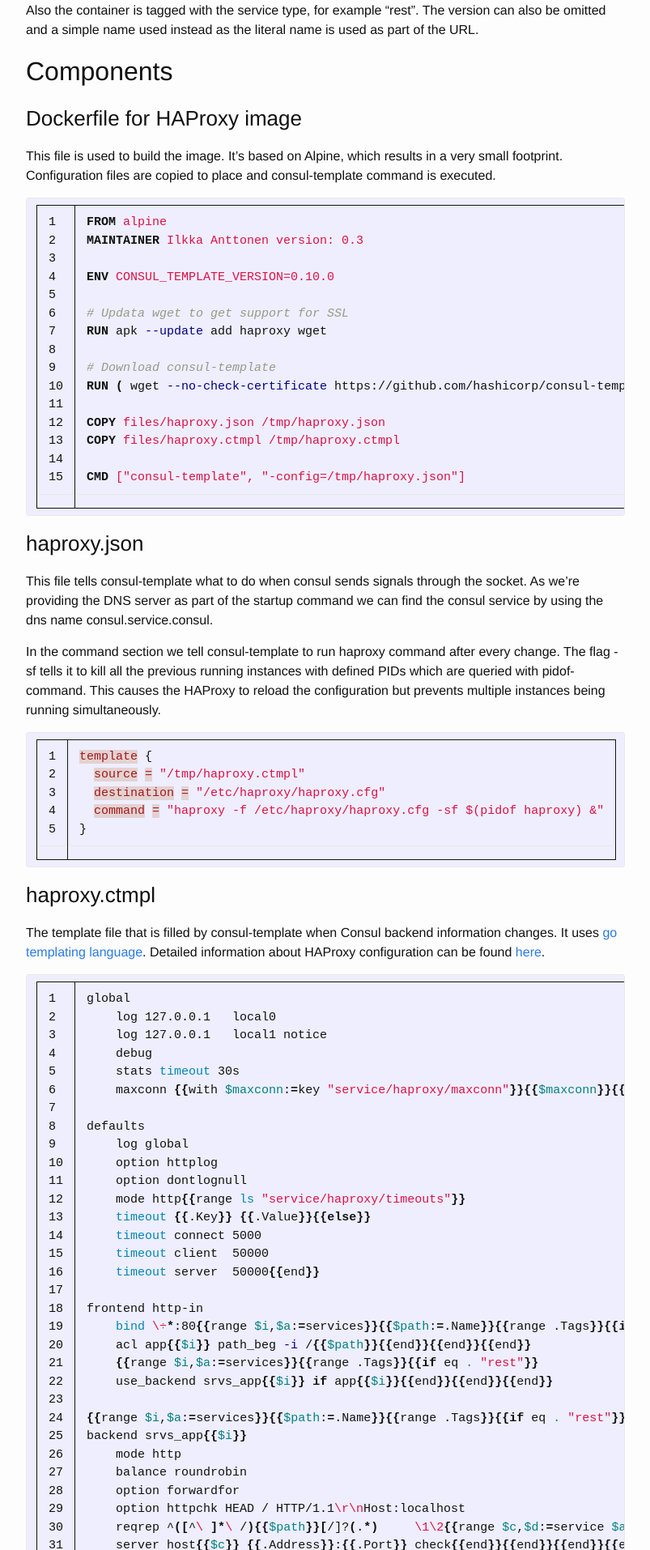
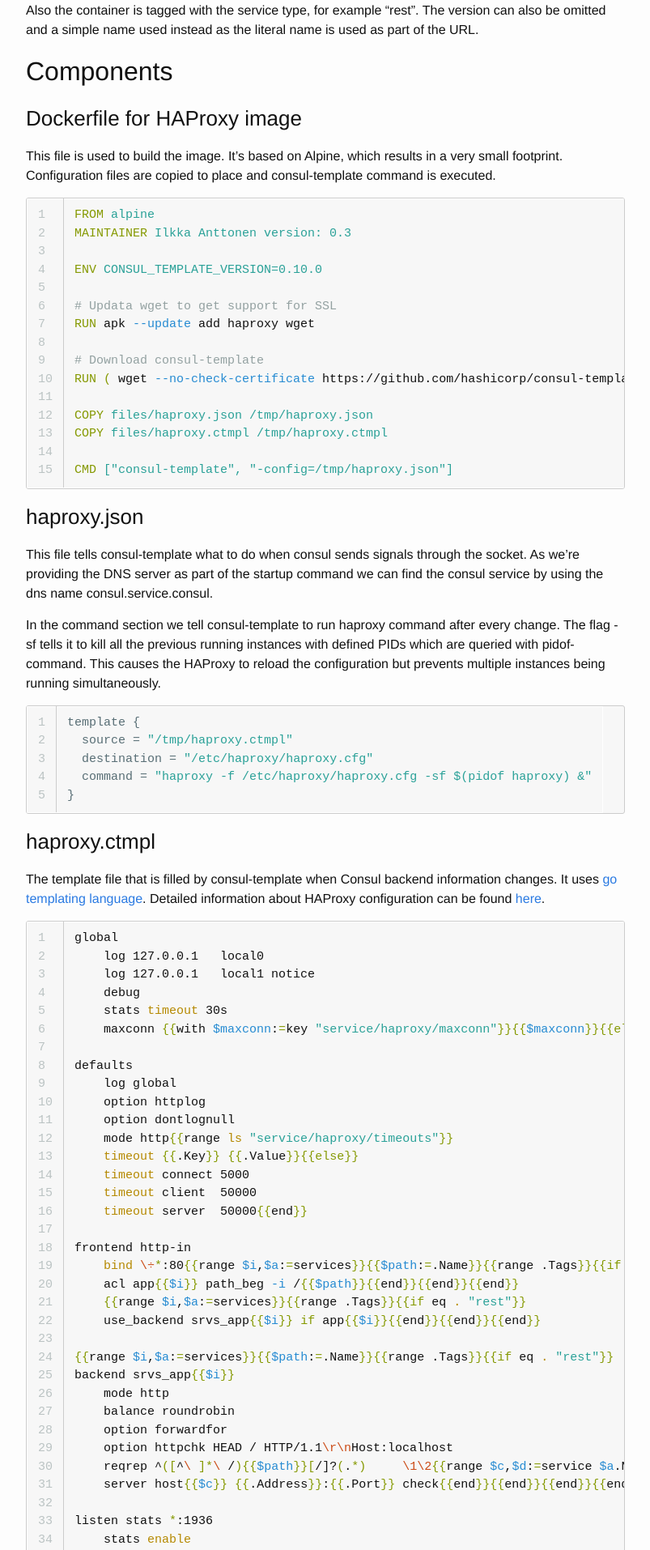
Before and after one commit to SirIle/sirile.github.io, a Jekyll site: the page built from _posts/2015-05-18-using-haproxy-and-consul-for-dynamic-service-discovery-on-docker.markdown, in a window 1280 px wide. Shown: the part 1801-3715 px from the top of the page at 81% size, without its empty margins (238-1041 px from the left). Built offline with Jekyll 4.4.1, drawn with Linux system fonts in a browser that asks for light colours; nearby versions of some CDN libraries.

Commit message:
Changed the highlight-styles and added better linenumbers

```diff
--- a/_config.yml
+++ b/_config.yml
@@ -17,3 +17,5 @@ markdown: kramdown
 highlighter: rouge
 #future: true
 timezone: Europe/Helsinki
+#sass:
+#  style: compressed
--- a/_posts/2015-05-18-using-haproxy-and-consul-for-dynamic-service-discovery-on-docker.markdown
+++ b/_posts/2015-05-18-using-haproxy-and-consul-for-dynamic-service-discovery-on-docker.markdown
@@ -67,6 +67,7 @@ When a container offering a service is started, it is named along with a version
 
 This file is used to build the image. It's based on Alpine, which results in a very small footprint. Configuration files are copied to place and consul-template command is executed.
 
+<figure class="lineno-container">
 {% highlight dockerfile linenos %}
 FROM alpine
 MAINTAINER Ilkka Anttonen version: 0.3
@@ -84,6 +85,7 @@ COPY files/haproxy.ctmpl /tmp/haproxy.ctmpl
 
 CMD ["consul-template", "-config=/tmp/haproxy.json"]
 {% endhighlight %}
+</figure>
 
 ### haproxy.json
 
@@ -91,6 +93,7 @@ This file tells consul-template what to do when consul sends signals through the
 
 In the command section we tell consul-template to run haproxy command after every change. The flag -sf tells it to kill all the previous running instances with defined PIDs which are queried with pidof-command. This causes the HAProxy to reload the configuration but prevents multiple instances being running simultaneously.
 
+<figure class="lineno-container">
 {% highlight json linenos %}
 template {
   source = "/tmp/haproxy.ctmpl"
@@ -98,11 +101,13 @@ template {
   command = "haproxy -f /etc/haproxy/haproxy.cfg -sf $(pidof haproxy) &"
 }
 {% endhighlight %}
+</figure>
 
 ### haproxy.ctmpl
 
 The template file that is filled by consul-template when Consul backend information changes. It uses [go templating language](http://golang.org/pkg/text/template/). Detailed information about HAProxy configuration can be found [here](http://www.haproxy.org/download/1.5/doc/configuration.txt).
 
+<figure class="lineno-container">
 {% highlight bash linenos %}
 {% raw %}
 global
@@ -144,6 +149,7 @@ listen stats *:1936
     stats auth someuser:password
 {% endraw %}
 {% endhighlight %}
+</figure>
 
 The default section has the debug mode set on (line 4). This causes HAProxy to echo all the logging to stdout which is not desired in production, but can be useful in development environment. For more serious use it can be commented out.
 
--- a/_sass/_base.scss
+++ b/_sass/_base.scss
@@ -128,9 +128,9 @@ blockquote {
 pre,
 code {
     font-size: 15px;
-    border: 1px solid $grey-color-light;
+    border: 1px solid #ccc;
     border-radius: 3px;
-    background-color: #eef;
+    background-color: #f7f7f7;
 }
 
 code {
@@ -146,6 +146,7 @@ pre {
         padding-right: 0;
         padding-left: 0;
     }
+
 }
 
 
@@ -202,3 +203,51 @@ pre {
         }
     }
 }
+
+// so that the line numbers are not selectable
+@mixin unselectable() {
+  -webkit-touch-callout: none;
+  -webkit-user-select: none;
+  -khtml-user-select: none;
+  -moz-user-select: none;
+  -ms-user-select: none;
+  user-select: none;
+}
+
+@mixin opacity($opacity) {
+  opacity: $opacity;
+  $opacity-ie: $opacity * 100;
+  filter: alpha(opacity=$opacity-ie); //IE8
+}
+
+// having a lineno-container made it easier to style line number
+// code blocks without impacting normal code blocks
+.lineno-container > figure > pre {
+  padding: 0px;
+    td {
+      border:1px solid #fff;
+    }
+}
+
+.highlight {
+
+  pre.lineno {
+    border: none;
+    @include opacity(0.6);
+  }
+
+  .lineno {
+    @include unselectable();
+  }
+
+  .gutter {
+    border-right: 1px solid #ccc;
+  }
+
+  pre {
+    pre {
+      border: none;
+      margin-bottom: 0px;
+    }
+  }
+}
--- a/_sass/_syntax-highlighting.scss
+++ b/_sass/_syntax-highlighting.scss
@@ -1,112 +1,84 @@
-/**
- * Syntax highlighting styles
+ /* Solarized Light
+ For use with Jekyll and Pygments
+ http://ethanschoonover.com/solarized
+ SOLARIZED HEX      ROLE
+ --------- -------- ------------------------------------------
+ base01    #586e75  body text / default code / primary content
+ base1     #93a1a1  comments / secondary content
+ base3     #fdf6e3  background
+ orange    #cb4b16  constants
+ red       #dc322f  regex, special keywords
+ blue      #268bd2  reserved keywords
+ cyan      #2aa198  strings, numbers
+ green     #859900  operators, other keywords
  */
-.highlight {
 
-    background: #fff;
-    @extend %vertical-rhythm;
-
-    .c     { color: #998; font-style: italic } // Comment
-    .err   { color: #a61717; background-color: #e3d2d2 } // Error
-    .k     { font-weight: bold } // Keyword
-    .o     { font-weight: bold } // Operator
-    .cm    { color: #998; font-style: italic } // Comment.Multiline
-    .cp    { color: #999; font-weight: bold } // Comment.Preproc
-    .c1    { color: #998; font-style: italic } // Comment.Single
-    .cs    { color: #999; font-weight: bold; font-style: italic } // Comment.Special
-    .gd    { color: #000; background-color: #fdd } // Generic.Deleted
-    .gd .x { color: #000; background-color: #faa } // Generic.Deleted.Specific
-    .ge    { font-style: italic } // Generic.Emph
-    .gr    { color: #a00 } // Generic.Error
-    .gh    { color: #999 } // Generic.Heading
-    .gi    { color: #000; background-color: #dfd } // Generic.Inserted
-    .gi .x { color: #000; background-color: #afa } // Generic.Inserted.Specific
-    .go    { color: #888 } // Generic.Output
-    .gp    { color: #555 } // Generic.Prompt
-    .gs    { font-weight: bold } // Generic.Strong
-    .gu    { color: #aaa } // Generic.Subheading
-    .gt    { color: #a00 } // Generic.Traceback
-    .kc    { font-weight: bold } // Keyword.Constant
-    .kd    { font-weight: bold } // Keyword.Declaration
-    .kp    { font-weight: bold } // Keyword.Pseudo
-    .kr    { font-weight: bold } // Keyword.Reserved
-    .kt    { color: #458; font-weight: bold } // Keyword.Type
-    .m     { color: #099 } // Literal.Number
-    .s     { color: #d14 } // Literal.String
-    .na    { color: #008080 } // Name.Attribute
-    .nb    { color: #0086B3 } // Name.Builtin
-    .nc    { color: #458; font-weight: bold } // Name.Class
-    .no    { color: #008080 } // Name.Constant
-    .ni    { color: #800080 } // Name.Entity
-    .ne    { color: #900; font-weight: bold } // Name.Exception
-    .nf    { color: #900; font-weight: bold } // Name.Function
-    .nn    { color: #555 } // Name.Namespace
-    .nt    { color: #000080 } // Name.Tag
-    .nv    { color: #008080 } // Name.Variable
-    .ow    { font-weight: bold } // Operator.Word
-    .w     { color: #bbb } // Text.Whitespace
-    .mf    { color: #099 } // Literal.Number.Float
-    .mh    { color: #099 } // Literal.Number.Hex
-    .mi    { color: #099 } // Literal.Number.Integer
-    .mo    { color: #099 } // Literal.Number.Oct
-    .sb    { color: #d14 } // Literal.String.Backtick
-    .sc    { color: #d14 } // Literal.String.Char
-    .sd    { color: #d14 } // Literal.String.Doc
-    .s2    { color: #d14 } // Literal.String.Double
-    .se    { color: #d14 } // Literal.String.Escape
-    .sh    { color: #d14 } // Literal.String.Heredoc
-    .si    { color: #d14 } // Literal.String.Interpol
-    .sx    { color: #d14 } // Literal.String.Other
-    .sr    { color: #009926 } // Literal.String.Regex
-    .s1    { color: #d14 } // Literal.String.Single
-    .ss    { color: #990073 } // Literal.String.Symbol
-    .bp    { color: #999 } // Name.Builtin.Pseudo
-    .vc    { color: #008080 } // Name.Variable.Class
-    .vg    { color: #008080 } // Name.Variable.Global
-    .vi    { color: #008080 } // Name.Variable.Instance
-    .il    { color: #099 } // Literal.Number.Integer.Long
-
-    // so that the line numbers are not selectable
-    @mixin unselectable() {
-      -webkit-touch-callout: none;
-      -webkit-user-select: none;
-      -khtml-user-select: none;
-      -moz-user-select: none;
-      -ms-user-select: none;
-      user-select: none;
-    }
-    @mixin opacity($opacity) {
-      opacity: $opacity;
-      $opacity-ie: $opacity * 100;
-      filter: alpha(opacity=$opacity-ie); //IE8
-    }
-
-    // having a lineno-container made it easier to style line number
-    // code blocks without impacting normal code blocks
-    .lineno-container > figure > pre {
-      padding: 0px;
-    }
-
-    .highlight {
-      pre.lineno {
-        border: none;
-        @include opacity(0.6);
-      }
-
-      .lineno {
-        @include unselectable();
-      }
-
-      .gutter {
-        border-right: 1px solid #ccc;
-      }
-
-      pre {
-        pre {
-          border: none;
-          margin-bottom: 0px;
-        }
-      }
-    }
-
-}
+.highlight .lineno { color: #93a1a1 } /* Line Numbers */
+.highlight .c { color: #93a1a1 } /* Comment */
+.highlight .err { color: #586e75 } /* Error */
+.highlight .g { color: #586e75 } /* Generic */
+.highlight .k { color: #859900 } /* Keyword */
+.highlight .l { color: #586e75 } /* Literal */
+.highlight .n { color: #586e75 } /* Name */
+.highlight .o { color: #859900 } /* Operator */
+.highlight .x { color: #cb4b16 } /* Other */
+.highlight .p { color: #586e75 } /* Punctuation */
+.highlight .cm { color: #93a1a1 } /* Comment.Multiline */
+.highlight .cp { color: #859900 } /* Comment.Preproc */
+.highlight .c1 { color: #93a1a1 } /* Comment.Single */
+.highlight .cs { color: #859900 } /* Comment.Special */
+.highlight .gd { color: #2aa198 } /* Generic.Deleted */
+.highlight .ge { color: #586e75; font-style: italic } /* Generic.Emph */
+.highlight .gr { color: #dc322f } /* Generic.Error */
+.highlight .gh { color: #cb4b16 } /* Generic.Heading */
+.highlight .gi { color: #859900 } /* Generic.Inserted */
+.highlight .go { color: #586e75 } /* Generic.Output */
+.highlight .gp { color: #586e75 } /* Generic.Prompt */
+.highlight .gs { color: #586e75; font-weight: bold } /* Generic.Strong */
+.highlight .gu { color: #cb4b16 } /* Generic.Subheading */
+.highlight .gt { color: #586e75 } /* Generic.Traceback */
+.highlight .kc { color: #cb4b16 } /* Keyword.Constant */
+.highlight .kd { color: #268bd2 } /* Keyword.Declaration */
+.highlight .kn { color: #859900 } /* Keyword.Namespace */
+.highlight .kp { color: #859900 } /* Keyword.Pseudo */
+.highlight .kr { color: #268bd2 } /* Keyword.Reserved */
+.highlight .kt { color: #dc322f } /* Keyword.Type */
+.highlight .ld { color: #586e75 } /* Literal.Date */
+.highlight .m { color: #2aa198 } /* Literal.Number */
+.highlight .s { color: #2aa198 } /* Literal.String */
+.highlight .na { color: #586e75 } /* Name.Attribute */
+.highlight .nb { color: #B58900 } /* Name.Builtin */
+.highlight .nc { color: #268bd2 } /* Name.Class */
+.highlight .no { color: #cb4b16 } /* Name.Constant */
+.highlight .nd { color: #268bd2 } /* Name.Decorator */
+.highlight .ni { color: #cb4b16 } /* Name.Entity */
+.highlight .ne { color: #cb4b16 } /* Name.Exception */
+.highlight .nf { color: #268bd2 } /* Name.Function */
+.highlight .nl { color: #586e75 } /* Name.Label */
+.highlight .nn { color: #586e75 } /* Name.Namespace */
+.highlight .nx { color: #586e75 } /* Name.Other */
+.highlight .py { color: #586e75 } /* Name.Property */
+.highlight .nt { color: #268bd2 } /* Name.Tag */
+.highlight .nv { color: #268bd2 } /* Name.Variable */
+.highlight .ow { color: #859900 } /* Operator.Word */
+.highlight .w { color: #586e75 } /* Text.Whitespace */
+.highlight .mf { color: #2aa198 } /* Literal.Number.Float */
+.highlight .mh { color: #2aa198 } /* Literal.Number.Hex */
+.highlight .mi { color: #2aa198 } /* Literal.Number.Integer */
+.highlight .mo { color: #2aa198 } /* Literal.Number.Oct */
+.highlight .sb { color: #93a1a1 } /* Literal.String.Backtick */
+.highlight .sc { color: #2aa198 } /* Literal.String.Char */
+.highlight .sd { color: #586e75 } /* Literal.String.Doc */
+.highlight .s2 { color: #2aa198 } /* Literal.String.Double */
+.highlight .se { color: #cb4b16 } /* Literal.String.Escape */
+.highlight .sh { color: #586e75 } /* Literal.String.Heredoc */
+.highlight .si { color: #2aa198 } /* Literal.String.Interpol */
+.highlight .sx { color: #2aa198 } /* Literal.String.Other */
+.highlight .sr { color: #dc322f } /* Literal.String.Regex */
+.highlight .s1 { color: #2aa198 } /* Literal.String.Single */
+.highlight .ss { color: #2aa198 } /* Literal.String.Symbol */
+.highlight .bp { color: #268bd2 } /* Name.Builtin.Pseudo */
+.highlight .vc { color: #268bd2 } /* Name.Variable.Class */
+.highlight .vg { color: #268bd2 } /* Name.Variable.Global */
+.highlight .vi { color: #268bd2 } /* Name.Variable.Instance */
+.highlight .il { color: #2aa198 } /* Literal.Number.Integer.Long */
```
